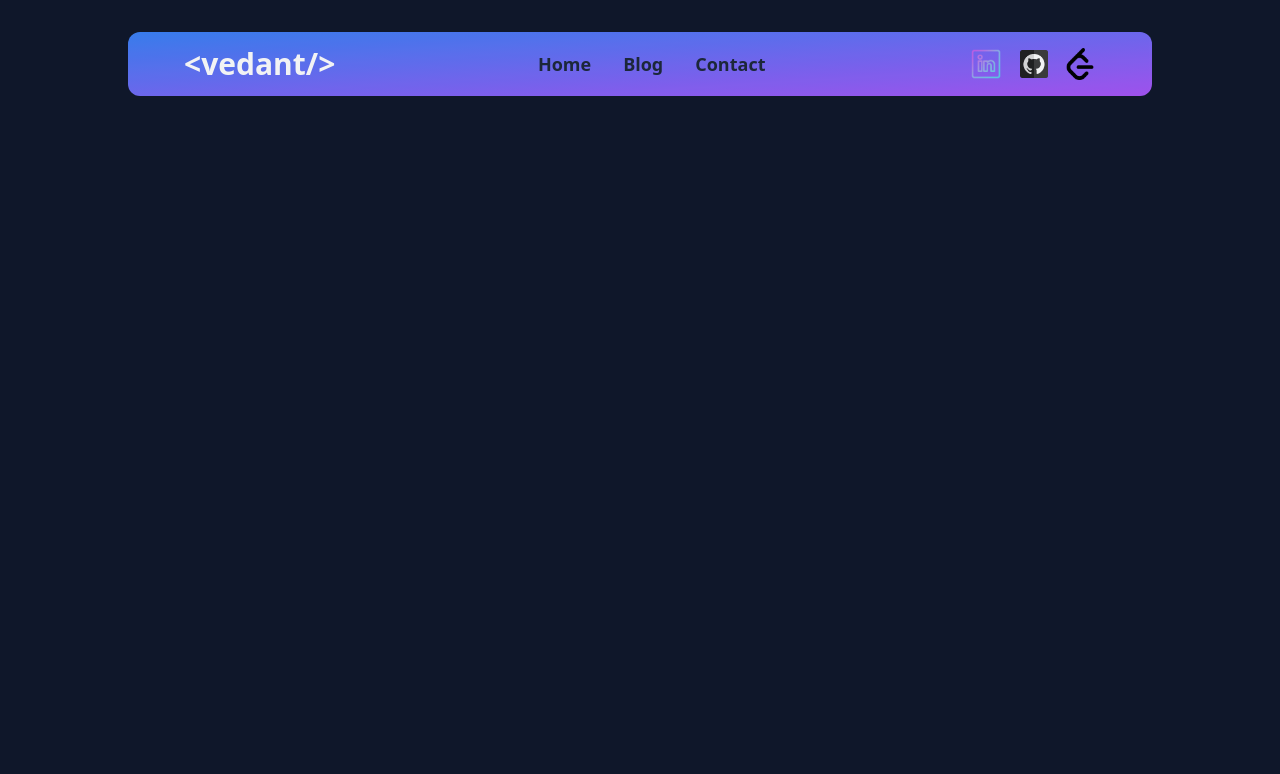
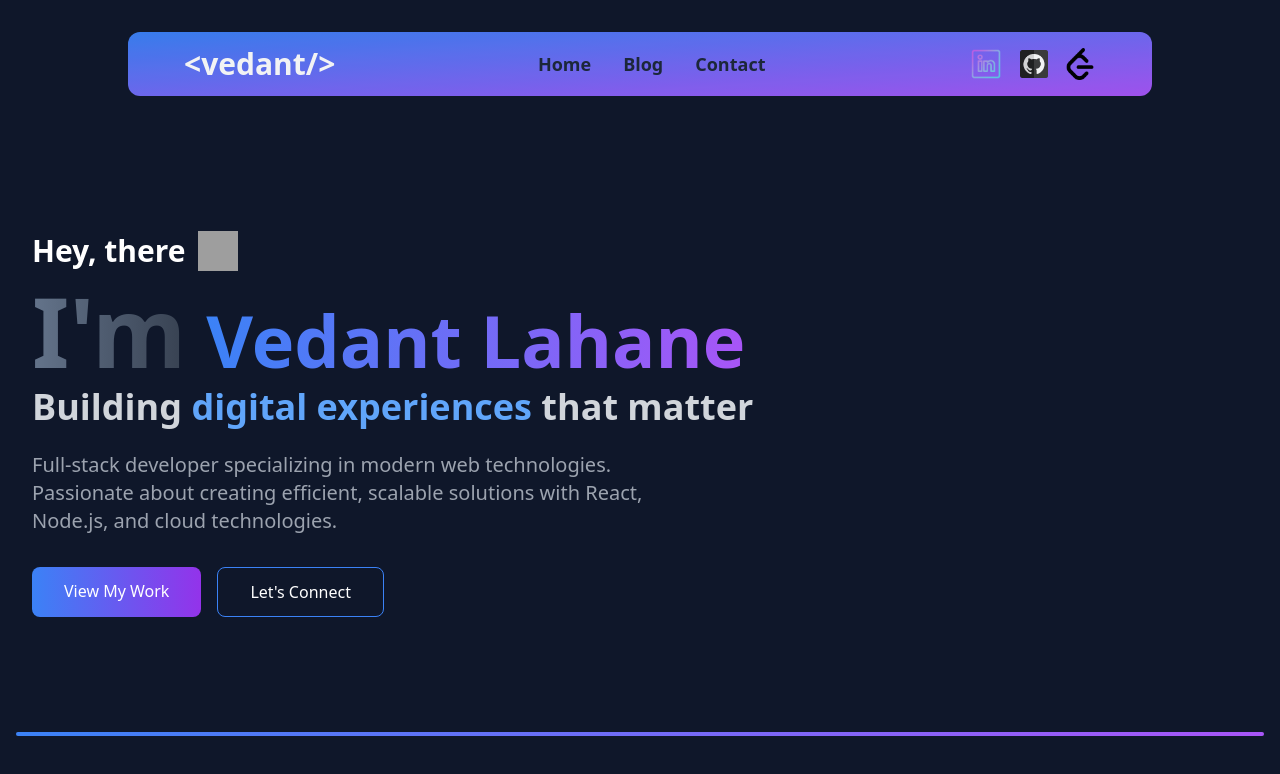
Before and after one commit to vedantlahane/portfolio, a React (Vite) app in the folder client/: page /hero in a window 1280 px wide. Shown: the top 774 px of the page. Built offline with nearby package versions, Linux system fonts and the light colour scheme; grey boxes are pictures that could not be loaded.

Commit message:
Add Hero component with animations and update routing in App.jsx

```diff
--- a/client/src/App.jsx
+++ b/client/src/App.jsx
@@ -6,12 +6,14 @@ import ContactForm from './components/ContactForm';
 import BlogList from './components/BlogList';
 import BlogDetail from './components/BlogDetail';
 import Navbar from './components/Navbar';
+import Hero from './components/Hero';
 
 function App() {
   return (
     <div className= "min-h-screen bg-slate-900 w-full p-4 overflow-x-hidden">
       <Navbar />
       <Routes>
+        <Route path="/hero" element={<Hero />} />
         <Route path="/" element={<Home />} />
         <Route path="/contact" element={<ContactForm />} />
         <Route path="/blogs" element={<BlogList />} />
--- /dev/null
+++ b/client/src/components/Hero.jsx
@@ -0,0 +1,92 @@
+import React from "react";
+import { Link } from "react-router-dom";
+import { motion } from "framer-motion";
+
+const Hero = () => {
+  return (
+    <motion.div
+      initial={{ opacity: 0, y: 60 }}
+      animate={{ opacity: 1, y: 0 }}
+      transition={{ duration: 1.0, ease: "easeOut" }}
+      className="relative overflow-hidden"
+    >
+      <section className="text-white py-20 min-h-[90vh] md:min-h-screen flex items-center pt-24">
+        {/* Background Elements */}
+        <div className="absolute inset-0 -z-10 overflow-hidden">
+          <div className="absolute inset-0 bg-[radial-gradient(#1e293b_1px,transparent_1px)] [background-size:16px_16px]" />
+          <div className="absolute inset-0 bg-gradient-to-b from-transparent to-gray-900/80" />
+        </div>
+
+        <div className="container mx-auto px-4">
+          {/* Subtitle */}
+          <div className="flex items-center gap-3 mb-3">
+            <h1 className="text-4xl md:text-3xl font-semibold">Hey, there</h1>
+            <img
+              className="size-14 md:size-10 animate-wiggle"
+              src="https://img.icons8.com/emoji/100/waving-hand-light-skin-tone.png"
+              alt="Waving hand"
+              role="img"
+              aria-label="Waving hand"
+              loading="eager"
+              decoding="async"
+            />
+          </div>
+
+          {/* Main Title */}
+          <div className="flex space-x-5 items-baseline mb-2">
+            <h1 className="text-7xl md:text-8xl font-extrabold bg-gradient-to-r from-slate-500 to-gray-700 bg-clip-text text-transparent">
+              I'm
+            </h1>
+            <h1 className="text-6xl md:text-7xl font-extrabold bg-gradient-to-r from-blue-500 to-purple-500 bg-clip-text text-transparent">
+              Vedant Lahane
+            </h1>
+          </div>
+
+          {/* Tagline */}
+          <p className="text-2xl md:text-4xl font-semibold mb-6 text-gray-300">
+            Building <span className="text-blue-400">digital experiences</span>{" "}
+            that matter
+          </p>
+
+          {/* Description */}
+          <p className="max-w-2xl text-lg md:text-xl text-gray-400 mb-8">
+            Full-stack developer specializing in modern web technologies.
+            Passionate about creating efficient, scalable solutions with React,
+            Node.js, and cloud technologies.
+          </p>
+
+          {/* CTA Buttons */}
+          <div className="flex gap-4 mt-8">
+            <a
+              href="#projects"
+              className="bg-gradient-to-r from-blue-500 to-purple-600 px-8 py-3 rounded-lg font-medium hover:scale-105 transition-transform"
+            >
+              View My Work
+            </a>
+            <a
+              href="#contact"
+              className="border border-blue-500 px-8 py-3 rounded-lg font-medium hover:bg-blue-500/10 transition-colors"
+            >
+              Let's Connect
+            </a>
+          </div>
+        </div>
+
+        {/* Animated Gradient Line */}
+        <div className="absolute bottom-20 left-0 right-0">
+          <div className="relative h-1">
+            <div className="h-1 bg-gray-800 rounded-full absolute inset-0"></div>
+            <motion.div
+              initial={{ width: 0 }}
+              animate={{ width: "100%" }}
+              transition={{ duration: 1.5, delay: 0.5 }}
+              className="h-1 bg-gradient-to-r from-blue-500 to-purple-500 rounded-full absolute inset-0"
+            />
+          </div>
+        </div>
+      </section>
+    </motion.div>
+  );
+};
+
+export default Hero;
```
